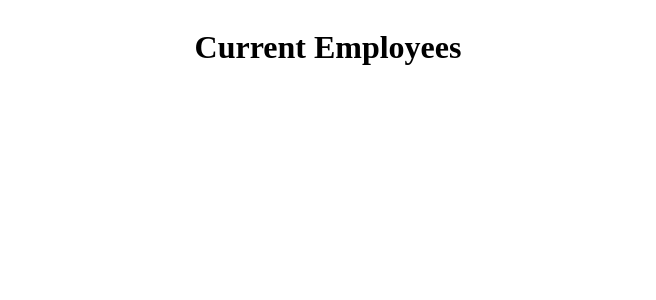
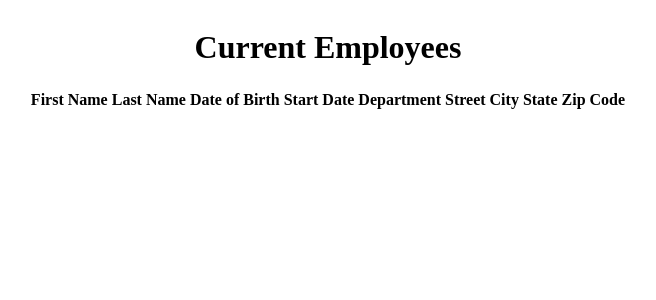
Before and after one commit to LikeMika/HRNet, a React (Vite) app: page /employee-list in a window 1280 px wide. Shown: the top 300 px of the page, without its empty margins (312-968 px from the left). Built offline with nearby package versions, Linux system fonts and the light colour scheme.

Commit message:
Adding Redux logic in components & pages

```diff
--- a/src/main.jsx
+++ b/src/main.jsx
@@ -2,9 +2,13 @@ import React from 'react'
 import ReactDOM from 'react-dom/client'
 import App from './App.jsx'
 import './index.css'
+import { Provider } from 'react-redux'
+import store from './store'
 
 ReactDOM.createRoot(document.getElementById('root')).render(
   <React.StrictMode>
-    <App />
+    <Provider store={store}>
+      <App />
+    </Provider>
   </React.StrictMode>
 )
--- a/src/pages/CreateEmployee.jsx
+++ b/src/pages/CreateEmployee.jsx
@@ -1,6 +1,9 @@
 import { useState } from 'react'
+import { useDispatch } from 'react-redux'
+import { addEmployee } from '../store/employeesSlice'
 
 function CreateEmployee() {
+  const dispatch = useDispatch()
   const [formData, setFormData] = useState({
     firstName: '',
     lastName: '',
@@ -20,9 +23,7 @@ function CreateEmployee() {
 
   const handleSubmit = (e) => {
     e.preventDefault()
-    const employees = JSON.parse(localStorage.getItem('employees')) || []
-    employees.push(formData)
-    localStorage.setItem('employees', JSON.stringify(employees))
+    dispatch(addEmployee(formData))
     alert('Employee Created!')
   }
 
--- a/src/pages/EmployeeList.jsx
+++ b/src/pages/EmployeeList.jsx
@@ -1,8 +1,41 @@
+import { useSelector } from 'react-redux'
+
 function EmployeeList() {
+  const employees = useSelector((state) => state.employees.list)
+
   return (
     <main className="container">
       <h1>Current Employees</h1>
-      {}
+      <table>
+        <thead>
+          <tr>
+            <th>First Name</th>
+            <th>Last Name</th>
+            <th>Date of Birth</th>
+            <th>Start Date</th>
+            <th>Department</th>
+            <th>Street</th>
+            <th>City</th>
+            <th>State</th>
+            <th>Zip Code</th>
+          </tr>
+        </thead>
+        <tbody>
+          {employees.map((employee, index) => (
+            <tr key={index}>
+              <td>{employee.firstName}</td>
+              <td>{employee.lastName}</td>
+              <td>{employee.dateOfBirth}</td>
+              <td>{employee.startDate}</td>
+              <td>{employee.department}</td>
+              <td>{employee.street}</td>
+              <td>{employee.city}</td>
+              <td>{employee.state}</td>
+              <td>{employee.zipCode}</td>
+            </tr>
+          ))}
+        </tbody>
+      </table>
     </main>
   )
 }
--- /dev/null
+++ b/src/store/employeesSlice.js
@@ -0,0 +1,19 @@
+import { createSlice } from '@reduxjs/toolkit'
+
+const initialState = {
+  list: JSON.parse(localStorage.getItem('employees')) || [],
+}
+
+const employeesSlice = createSlice({
+  name: 'employees',
+  initialState,
+  reducers: {
+    addEmployee: (state, action) => {
+      state.list.push(action.payload)
+      localStorage.setItem('employees', JSON.stringify(state.list))
+    },
+  },
+})
+
+export const { addEmployee } = employeesSlice.actions
+export default employeesSlice.reducer
--- /dev/null
+++ b/src/store/index.js
@@ -0,0 +1,10 @@
+import { configureStore } from '@reduxjs/toolkit'
+import employeesReducer from './employeesSlice'
+
+const store = configureStore({
+  reducer: {
+    employees: employeesReducer,
+  },
+})
+
+export default store
```
